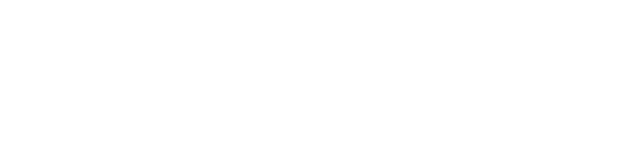
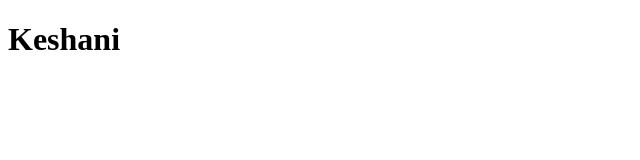
Before and after one commit to Rizmia/Green-Harvest, a plain HTML site: page expense.html in a window 1280 px wide. Shown: the whole page, without its empty margins (0-640 px from the left). Drawn offline with Linux system fonts and the light colour scheme.

Commit message:
Update expense.html
first

```diff
--- a/expense.html
+++ b/expense.html
@@ -4,6 +4,7 @@
     <meta charset="UTF-8">
     <meta name="viewport" content="width=device-width, initial-scale=1.0">
     <title>Document 1</title>
+    <h1>Keshani</h1>
 </head>
 <body>
 
```
